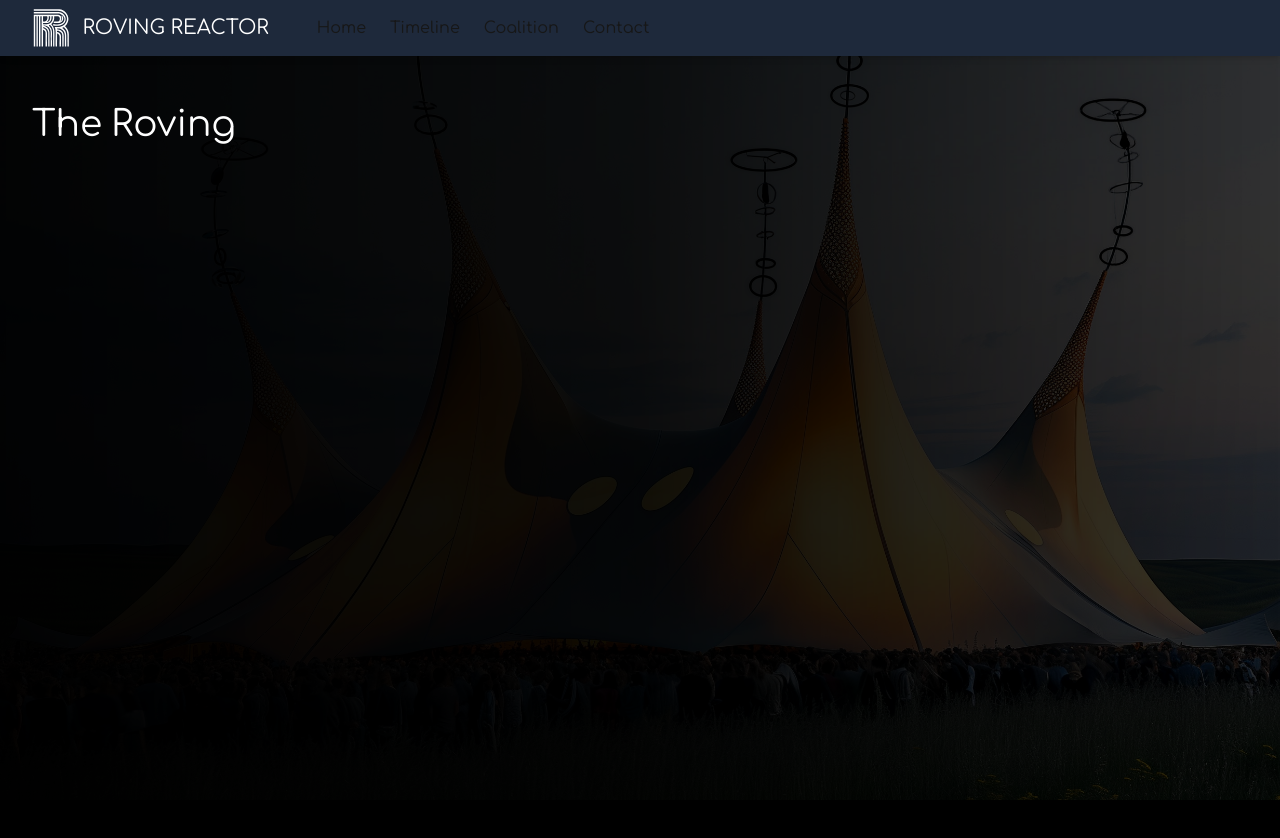
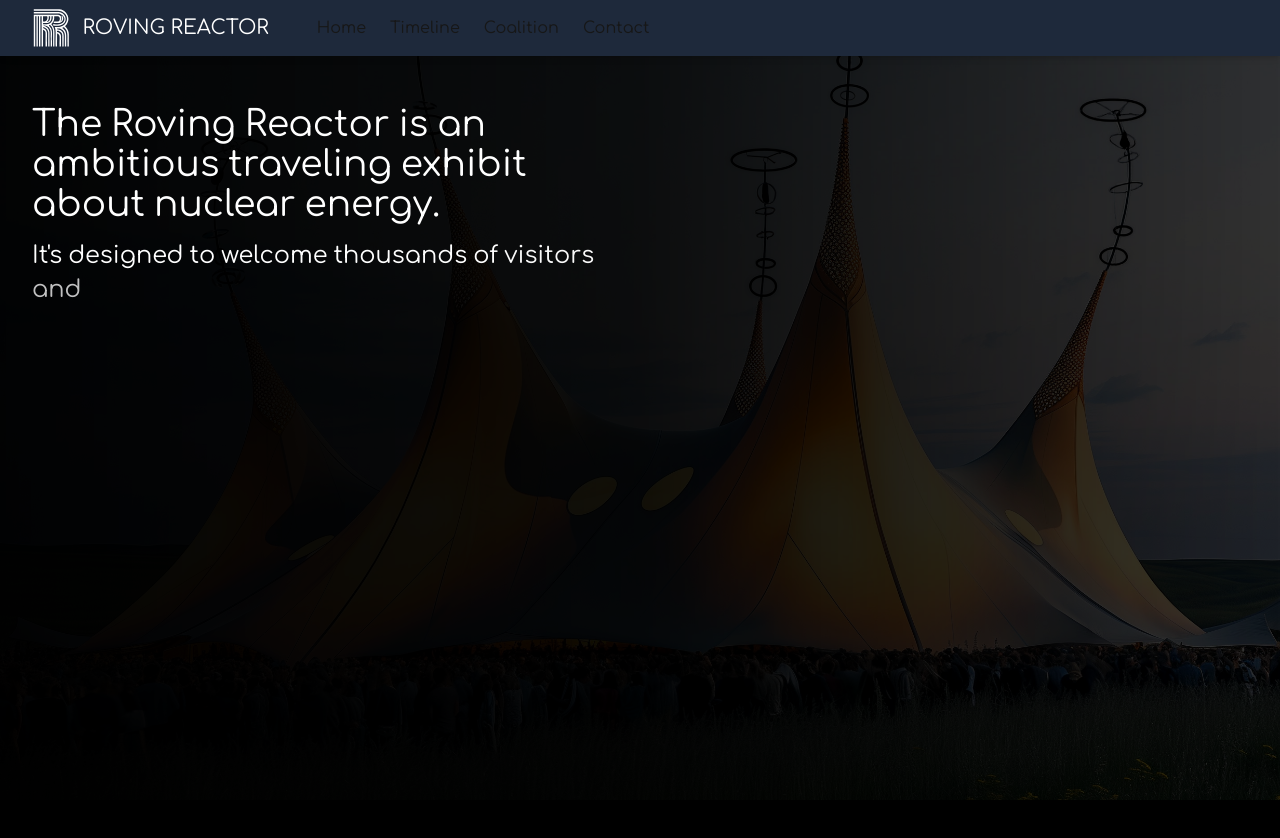
Before and after one commit to PhysicalPlant/rovingreactor_website, a Next.js app: page / in a window 1280 px wide. Shown: the top 838 px of the page. Built offline with nearby package versions, Linux system fonts and the light colour scheme.

Commit message:
Bug fixing.

```diff
--- a/src/app/page.tsx
+++ b/src/app/page.tsx
@@ -21,31 +21,35 @@ export default function Home() {
   const videoText =
     "This 15-minute video tells the story of the project and its origins…";
 
-  const texts = [
+  const texts = React.useMemo(
+    () => [
       "The Roving Reactor is an ambitious traveling exhibit about nuclear energy.",
       "It's designed to welcome thousands of visitors — and spark thousands of conversations — at events like SXSW, the Daytona 500, the Minnesota State Fair, and more.",
-  ];
+    ],
+    []
+  );
 
   useEffect(() => {
-    if (texts[currentTextIndex] === undefined) return;
+    if (currentTextIndex >= texts.length) return;
 
     console.log("Processing text:", texts[currentTextIndex]);
 
-    const words = texts[currentTextIndex]
+    const words =
+      texts[currentTextIndex]
         .match(/[\w']+|[.,!?;]|\s+/g)
-      .filter((word) => word.trim().length > 0)
-      .map((word, i, arr) => {
-        // If this word is punctuation, attach it to the previous word
+        ?.filter((word): word is string => {
+          return word !== null && word.trim().length > 0;
+        })
+        ?.map((word, i, arr) => {
           if (/^[.,!?;]$/.test(word) && i > 0) {
-          return null; // We'll filter these out
+            return null;
           }
-        // If the next word is punctuation, combine them
           if (i < arr.length - 1 && /^[.,!?;]$/.test(arr[i + 1])) {
             return word + arr[i + 1];
           }
           return word;
         })
-      .filter(Boolean); // Remove null values
+        .filter((word): word is string => word !== null) || [];
 
     console.log("Split into words:", words);
 
@@ -80,10 +84,13 @@ export default function Home() {
 
   useEffect(() => {
     const startDelay = setTimeout(() => {
-      const words = videoText
+      const words =
+        videoText
           .match(/[\w']+|[.,!?;…]|\s+/g)
-        .filter((word) => word.trim().length > 0)
-        .map((word, i, arr) => {
+          ?.filter((word): word is string => {
+            return word !== null && word.trim().length > 0;
+          })
+          ?.map((word, i, arr) => {
             if (/^[.,!?;…]$/.test(word) && i > 0) {
               return null;
             }
@@ -92,7 +99,7 @@ export default function Home() {
             }
             return word;
           })
-        .filter(Boolean);
+          .filter((word): word is string => word !== null) || [];
 
       let currentWordIndex = 0;
       const wordInterval = setInterval(() => {
```
Lines whose indentation alone changed are shown as unchanged.
